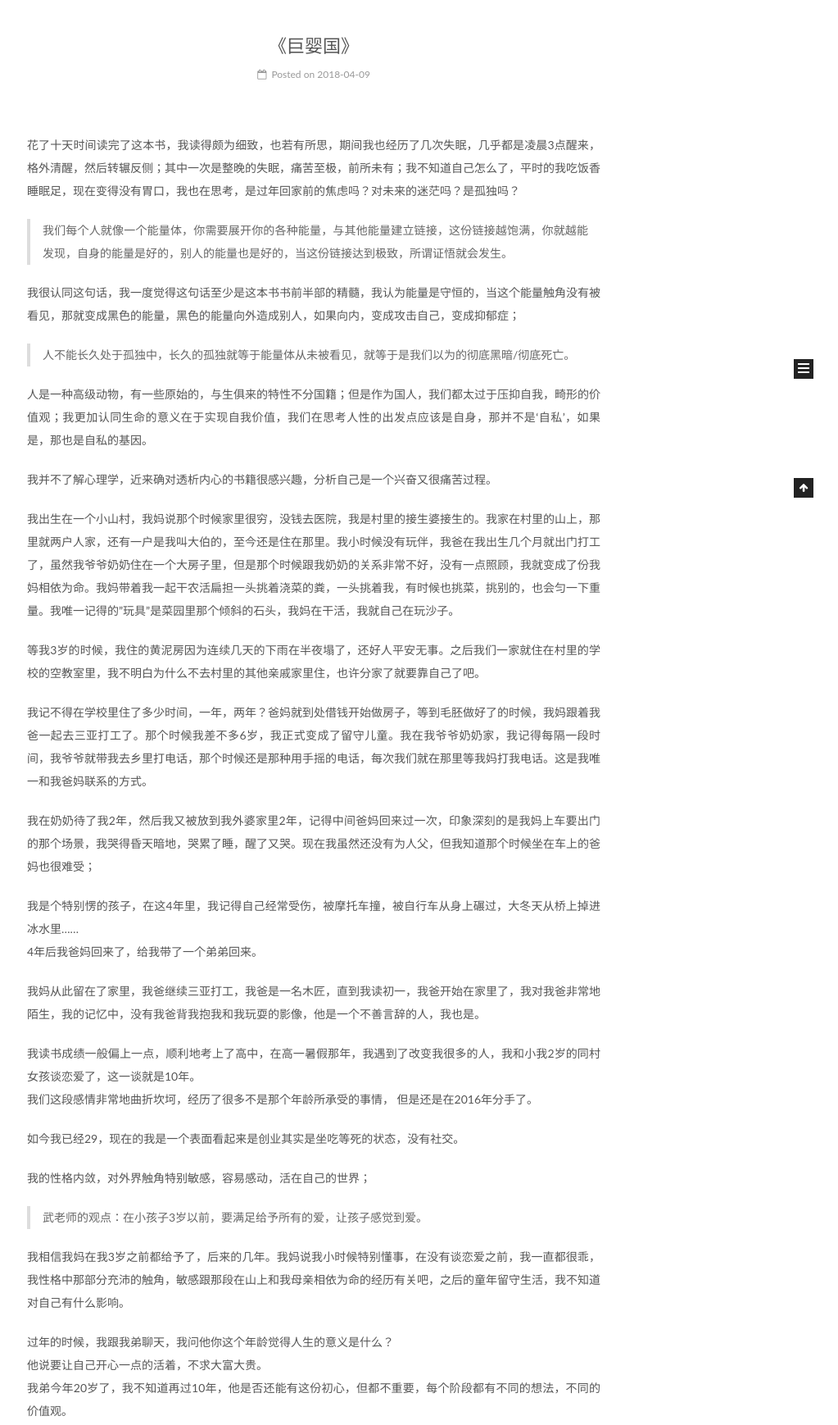
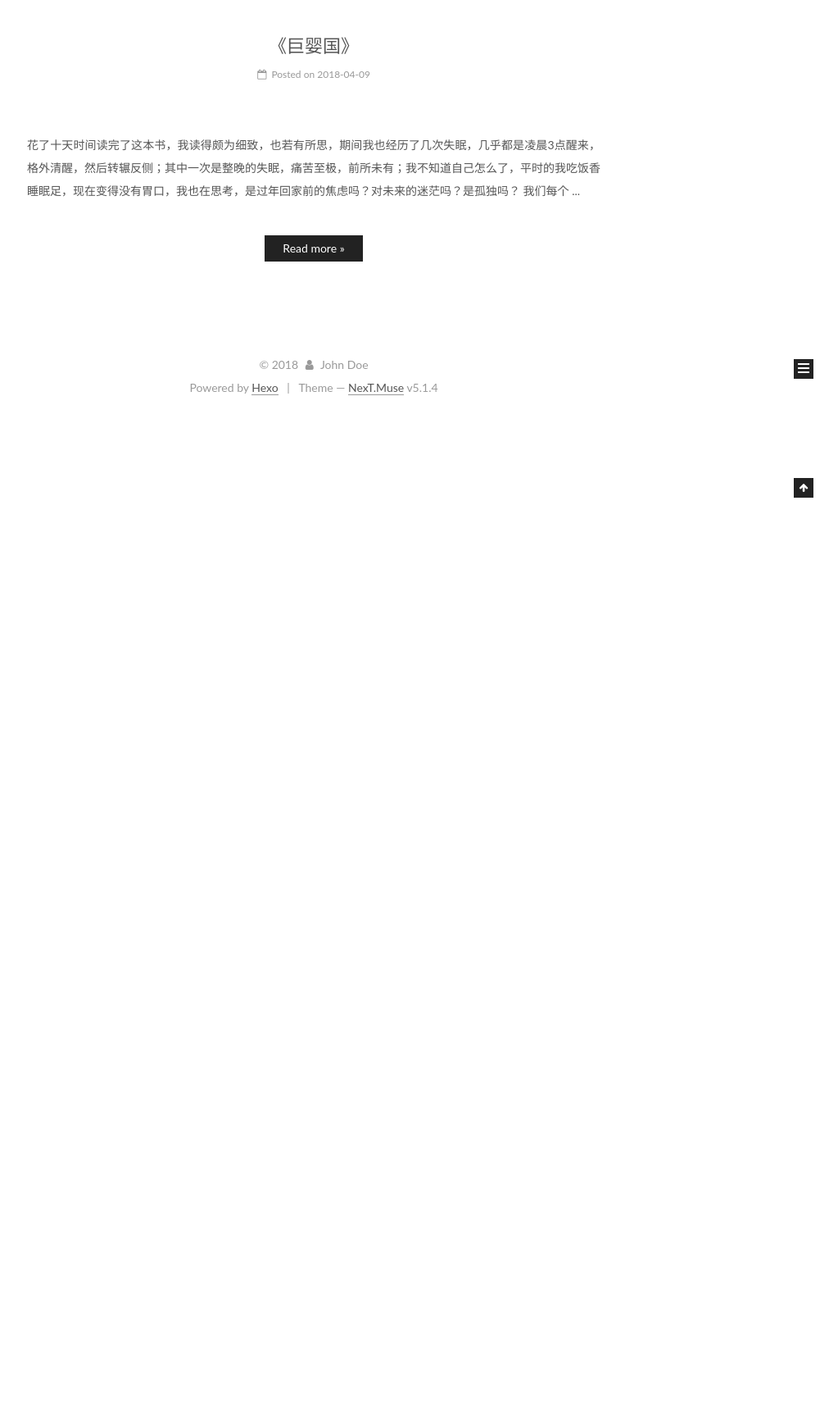
Before and after one commit to zhaxicun/zhaxicun.github.io, a plain HTML site: page index.html in a window 1280 px wide. Shown: the part 293-2031 px from the top of the page at 82% size, without its empty margins (257-1280 px from the left). After the commit the page ends 800 px from the top, so only its background shows below. Drawn offline with Linux system fonts and the light colour scheme.

Commit message:
Site updated: 2018-04-10 18:03:09

```diff
--- a/index.html
+++ b/index.html
@@ -300,32 +300,17 @@
 
 
 
-            <p>花了十天时间读完了这本书，我读得颇为细致，也若有所思，期间我也经历了几次失眠，几乎都是凌晨3点醒来，格外清醒，然后转辗反侧；其中一次是整晚的失眠，痛苦至极，前所未有；我不知道自己怎么了，平时的我吃饭香睡眠足，现在变得没有胃口，我也在思考，是过年回家前的焦虑吗？对未来的迷茫吗？是孤独吗？<br><!--阅读全文--> </p>
-<blockquote>
-<p>我们每个人就像一个能量体，你需要展开你的各种能量，与其他能量建立链接，这份链接越饱满，你就越能发现，自身的能量是好的，别人的能量也是好的，当这份链接达到极致，所谓证悟就会发生。</p>
-</blockquote>
-<p>我很认同这句话，我一度觉得这句话至少是这本书书前半部的精髓，我认为能量是守恒的，当这个能量触角没有被看见，那就变成黑色的能量，黑色的能量向外造成别人，如果向内，变成攻击自己，变成抑郁症；</p>
-<blockquote>
-<p>人不能长久处于孤独中，长久的孤独就等于能量体从未被看见，就等于是我们以为的彻底黑暗/彻底死亡。</p>
-</blockquote>
-<p>人是一种高级动物，有一些原始的，与生俱来的特性不分国籍；但是作为国人，我们都太过于压抑自我，畸形的价值观；我更加认同生命的意义在于实现自我价值，我们在思考人性的出发点应该是自身，那并不是‘自私’，如果是，那也是自私的基因。</p>
-<p>我并不了解心理学，近来确对透析内心的书籍很感兴趣，分析自己是一个兴奋又很痛苦过程。</p>
-<p>我出生在一个小山村，我妈说那个时候家里很穷，没钱去医院，我是村里的接生婆接生的。我家在村里的山上，那里就两户人家，还有一户是我叫大伯的，至今还是住在那里。我小时候没有玩伴，我爸在我出生几个月就出门打工了，虽然我爷爷奶奶住在一个大房子里，但是那个时候跟我奶奶的关系非常不好，没有一点照顾，我就变成了份我妈相依为命。我妈带着我一起干农活扁担一头挑着浇菜的粪，一头挑着我，有时候也挑菜，挑别的，也会匀一下重量。我唯一记得的”玩具”是菜园里那个倾斜的石头，我妈在干活，我就自己在玩沙子。</p>
-<p>等我3岁的时候，我住的黄泥房因为连续几天的下雨在半夜塌了，还好人平安无事。之后我们一家就住在村里的学校的空教室里，我不明白为什么不去村里的其他亲戚家里住，也许分家了就要靠自己了吧。</p>
-<p>我记不得在学校里住了多少时间，一年，两年？爸妈就到处借钱开始做房子，等到毛胚做好了的时候，我妈跟着我爸一起去三亚打工了。那个时候我差不多6岁，我正式变成了留守儿童。我在我爷爷奶奶家，我记得每隔一段时间，我爷爷就带我去乡里打电话，那个时候还是那种用手摇的电话，每次我们就在那里等我妈打我电话。这是我唯一和我爸妈联系的方式。</p>
-<p>我在奶奶待了我2年，然后我又被放到我外婆家里2年，记得中间爸妈回来过一次，印象深刻的是我妈上车要出门的那个场景，我哭得昏天暗地，哭累了睡，醒了又哭。现在我虽然还没有为人父，但我知道那个时候坐在车上的爸妈也很难受；</p>
-<p>我是个特别愣的孩子，在这4年里，我记得自己经常受伤，被摩托车撞，被自行车从身上碾过，大冬天从桥上掉进冰水里……<br>4年后我爸妈回来了，给我带了一个弟弟回来。</p>
-<p>我妈从此留在了家里，我爸继续三亚打工，我爸是一名木匠，直到我读初一，我爸开始在家里了，我对我爸非常地陌生，我的记忆中，没有我爸背我抱我和我玩耍的影像，他是一个不善言辞的人，我也是。</p>
-<p>我读书成绩一般偏上一点，顺利地考上了高中，在高一暑假那年，我遇到了改变我很多的人，我和小我2岁的同村女孩谈恋爱了，这一谈就是10年。<br>我们这段感情非常地曲折坎坷，经历了很多不是那个年龄所承受的事情， 但是还是在2016年分手了。</p>
-<p>如今我已经29，现在的我是一个表面看起来是创业其实是坐吃等死的状态，没有社交。</p>
-<p>我的性格内敛，对外界触角特别敏感，容易感动，活在自己的世界；</p>
-<blockquote>
-<p>武老师的观点：在小孩子3岁以前，要满足给予所有的爱，让孩子感觉到爱。</p>
-</blockquote>
-<p>我相信我妈在我3岁之前都给予了，后来的几年。我妈说我小时候特别懂事，在没有谈恋爱之前，我一直都很乖，我性格中那部分充沛的触角，敏感跟那段在山上和我母亲相依为命的经历有关吧，之后的童年留守生活，我不知道对自己有什么影响。</p>
-<p>过年的时候，我跟我弟聊天，我问他你这个年龄觉得人生的意义是什么？<br>他说要让自己开心一点的活着，不求大富大贵。<br>我弟今年20岁了，我不知道再过10年，他是否还能有这份初心，但都不重要，每个阶段都有不同的想法，不同的价值观。</p>
+          花了十天时间读完了这本书，我读得颇为细致，也若有所思，期间我也经历了几次失眠，几乎都是凌晨3点醒来，格外清醒，然后转辗反侧；其中一次是整晚的失眠，痛苦至极，前所未有；我不知道自己怎么了，平时的我吃饭香睡眠足，现在变得没有胃口，我也在思考，是过年回家前的焦虑吗？对未来的迷茫吗？是孤独吗？
 
-
+我们每个
+          ...
+          <!--noindex-->
+          <div class="post-button text-center">
+            <a class="btn" href="/2018/04/09/巨婴国/#more" rel="contents">
+              Read more &raquo;
+            </a>
+          </div>
+          <!--/noindex-->
 
 
     </div>
```
